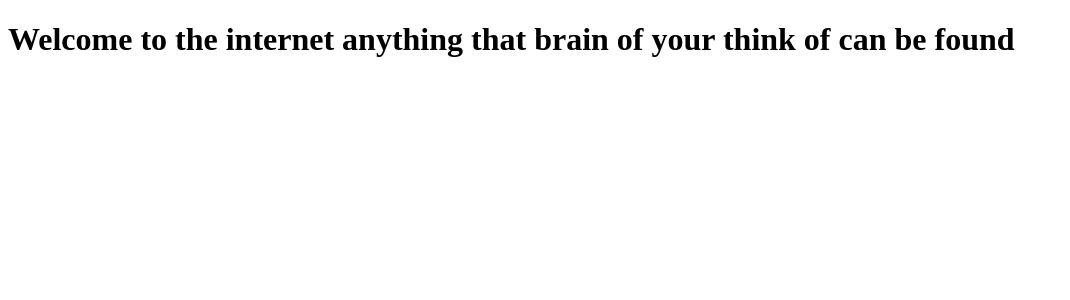
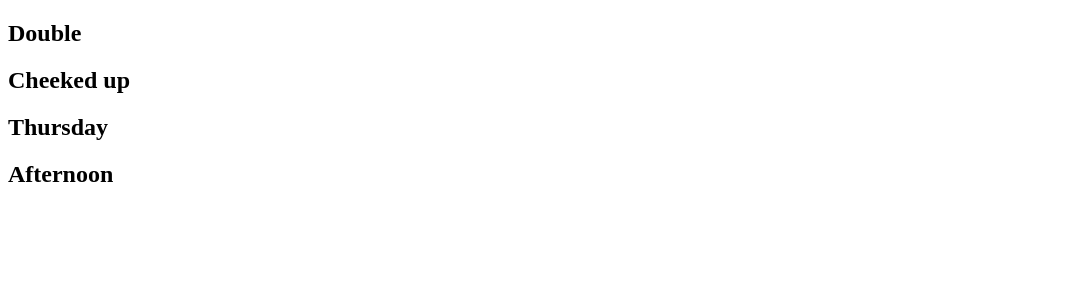
Before and after one commit to Riuqlav/react-18, a React (Create React App) app: page / in a window 1280 px wide. Shown: the top 300 px of the page, without its empty margins (0-1070 px from the left). Built offline with nearby package versions, Linux system fonts and the light colour scheme.

Commit message:
Name list

```diff
--- a/src/App.js
+++ b/src/App.js
@@ -1,13 +1,14 @@
 import React from "react";
 import ClickHandler from "./components/ClickHandler";
 import Message from "./components/Message";
+import NameList from "./components/NameList";
 import PComp from "./components/PComp";
 import UserGreeting from "./components/UserGreeting";
 
 const App = () => {
   return (
     <div>
-      <UserGreeting />
+      <NameList />
     </div>
   );
 };
--- /dev/null
+++ b/src/components/NameList.js
@@ -0,0 +1,14 @@
+import React from "react";
+
+const NameList = () => {
+  const names = ["Double", "Cheeked up", "Thursday", "Afternoon"];
+  return (
+    <div>
+      {names.map((name) => {
+        return <h2> {name} </h2>;
+      })}
+    </div>
+  );
+};
+
+export default NameList;
--- a/src/components/UserGreeting.js
+++ b/src/components/UserGreeting.js
@@ -1,15 +1,8 @@
 import React from "react";
-const isLoggedIn = false;
+const isLoggedIn = true;
 
 const UserGreeting = () => {
-  return (
-    <h1>
-      Welcome to the internet{" "}
-      {isLoggedIn
-        ? "have a look around"
-        : "anything that brain of your think of can be found "}{" "}
-    </h1>
-  );
+  return <h1>Welcome to the internet {isLoggedIn && "have a look around"}</h1>;
 };
 
 export default UserGreeting;
```
